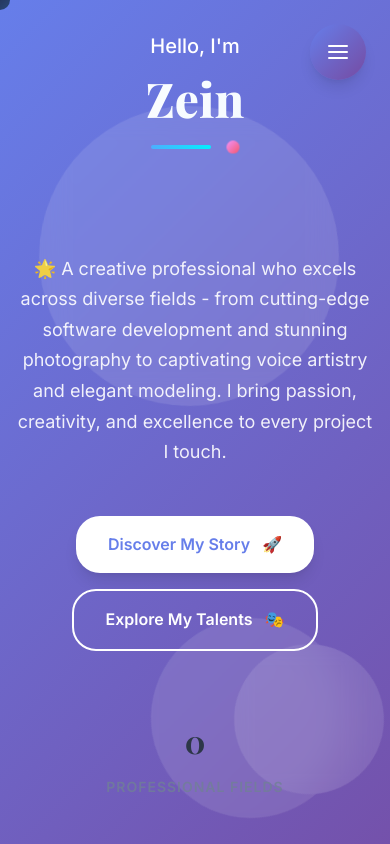
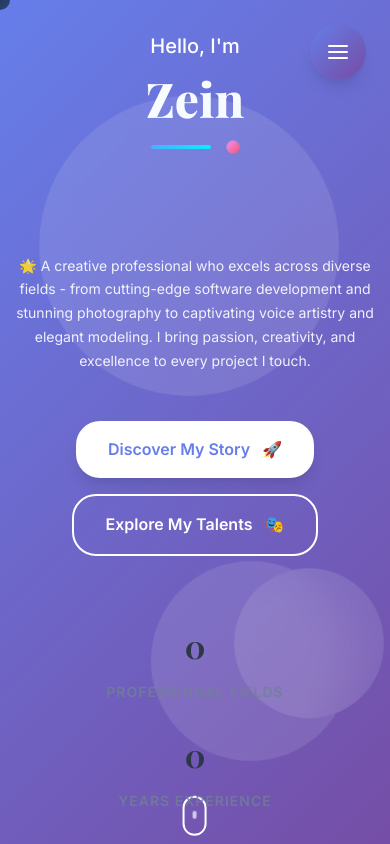
Before and after one commit to Gaetan05/zein-portfolio, a React (Vite) app: page / in a window 390 px wide. Shown: the top 844 px of the page. Built offline with nearby package versions, Linux system fonts and the light colour scheme.

Commit message:
Reduce font size of hero description

```diff
--- a/src/App.css
+++ b/src/App.css
@@ -1401,7 +1401,7 @@ body {
   }
 
   .hero-description {
-    font-size: 18px;
+    font-size: 14px;
   }
 
   .sidebar {
```
